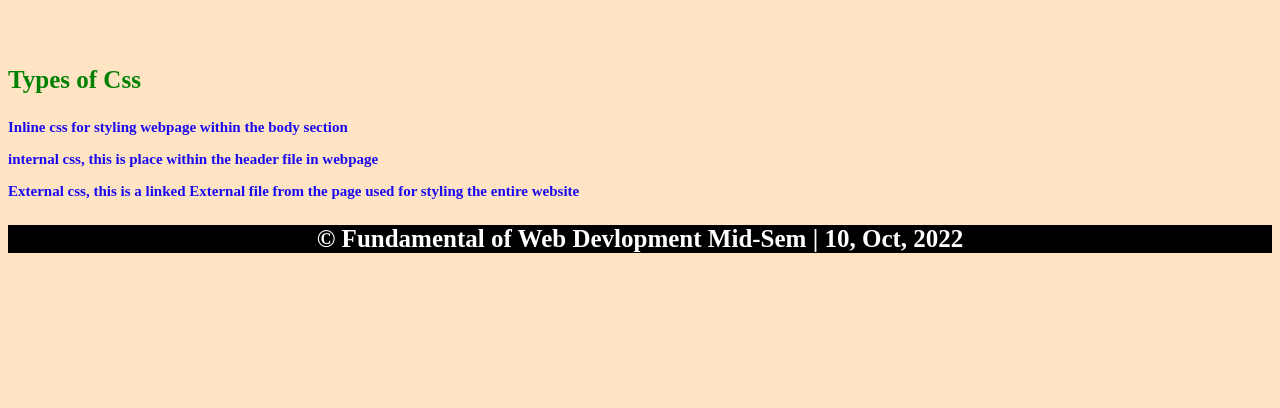
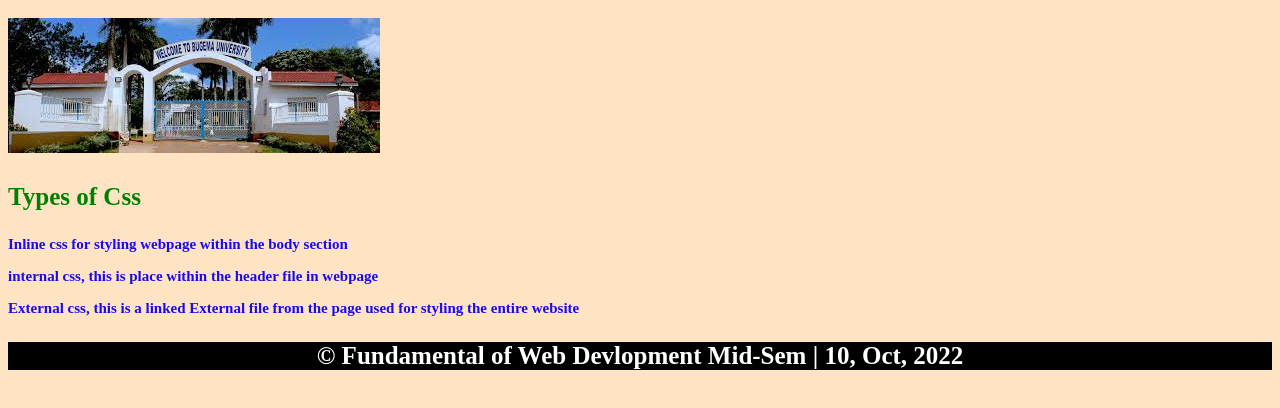
Before and after one commit to kulonglam/Mywork, a plain HTML site: page css.html in a window 1280 px wide. Shown: the part 174-582 px from the top of the page. Drawn offline with Linux system fonts and the light colour scheme.

Commit message:
Update css.html

```diff
--- a/css.html
+++ b/css.html
@@ -16,7 +16,7 @@
             <li><a href="css.html">CSS Page</a></li>
             <li><a href="contact.html">Contact</a></li>
         </ul>
-        <img src="images/download (2).jpeg" alt="">
+        <img src="download (2).jpeg" alt="">
         <h3>Types of Css</h3>
         <p>Inline css for styling webpage within the body section</p>
         <p>internal css, this is place within the header file in webpage </p>
```
